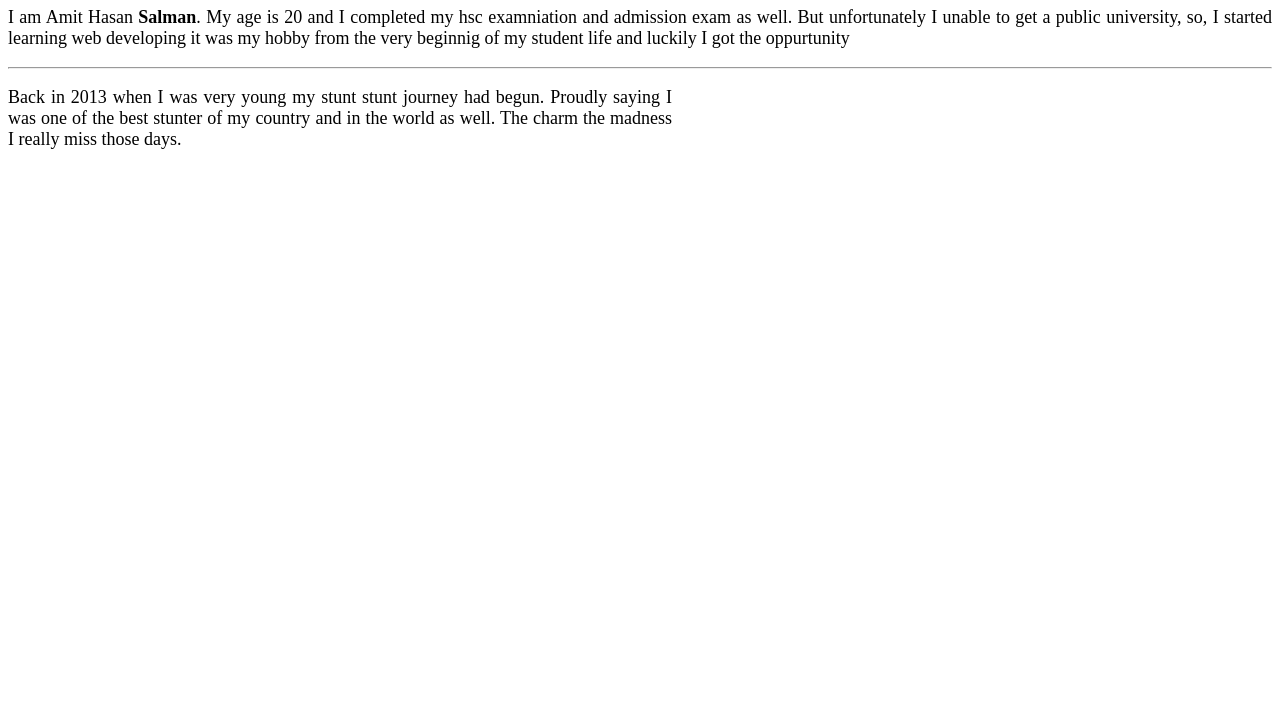
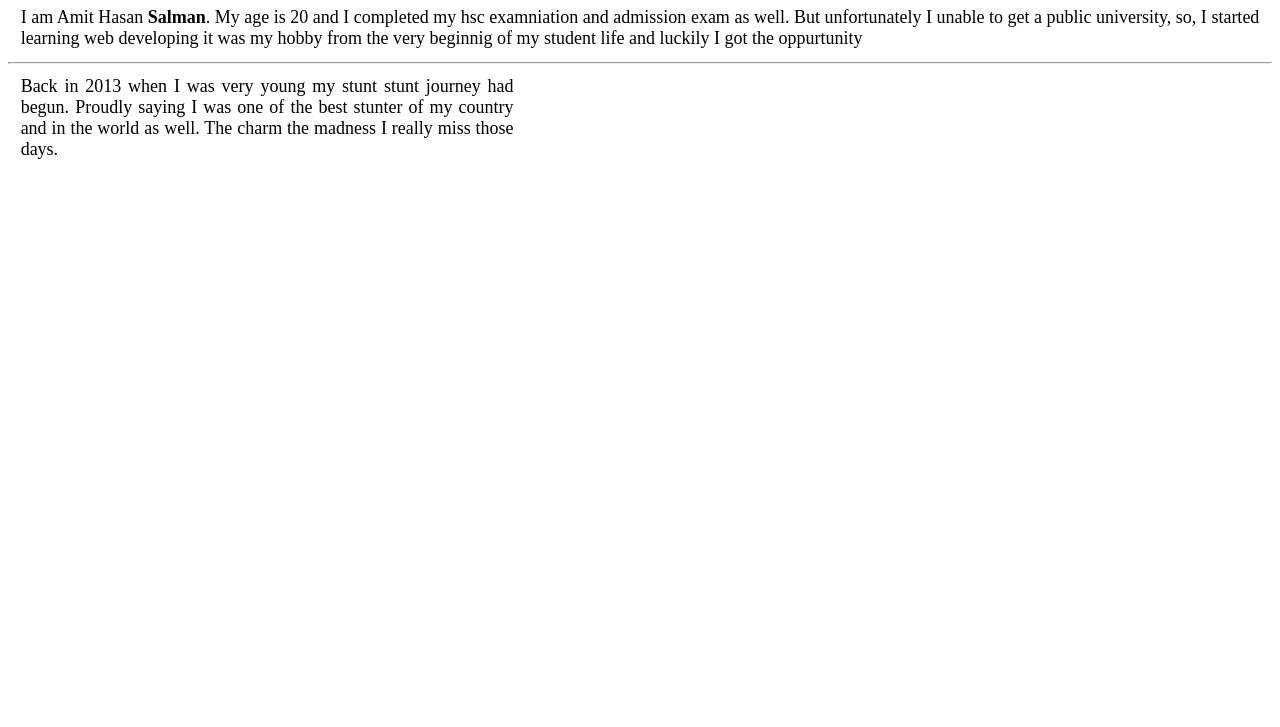
Before and after one commit to Shourovcool/my-fourth, a plain HTML site: page index.html in a window 1280 px wide. Shown: the part 73-800 px from the top of the page. Drawn offline with Linux system fonts and the light colour scheme.

Commit message:
displaychange

```diff
--- a/style.css
+++ b/style.css
@@ -7,8 +7,9 @@ h1{
 p{
     text-align: justify;
     font-size: 18px;
+    margin: 1%;
 }
 .forstunt{
     text-align: justify;
-    margin-right: 600px;
+    margin-right: 60%;
 }
```
Also changed, not shown: index.html (+1 -0 lines).
